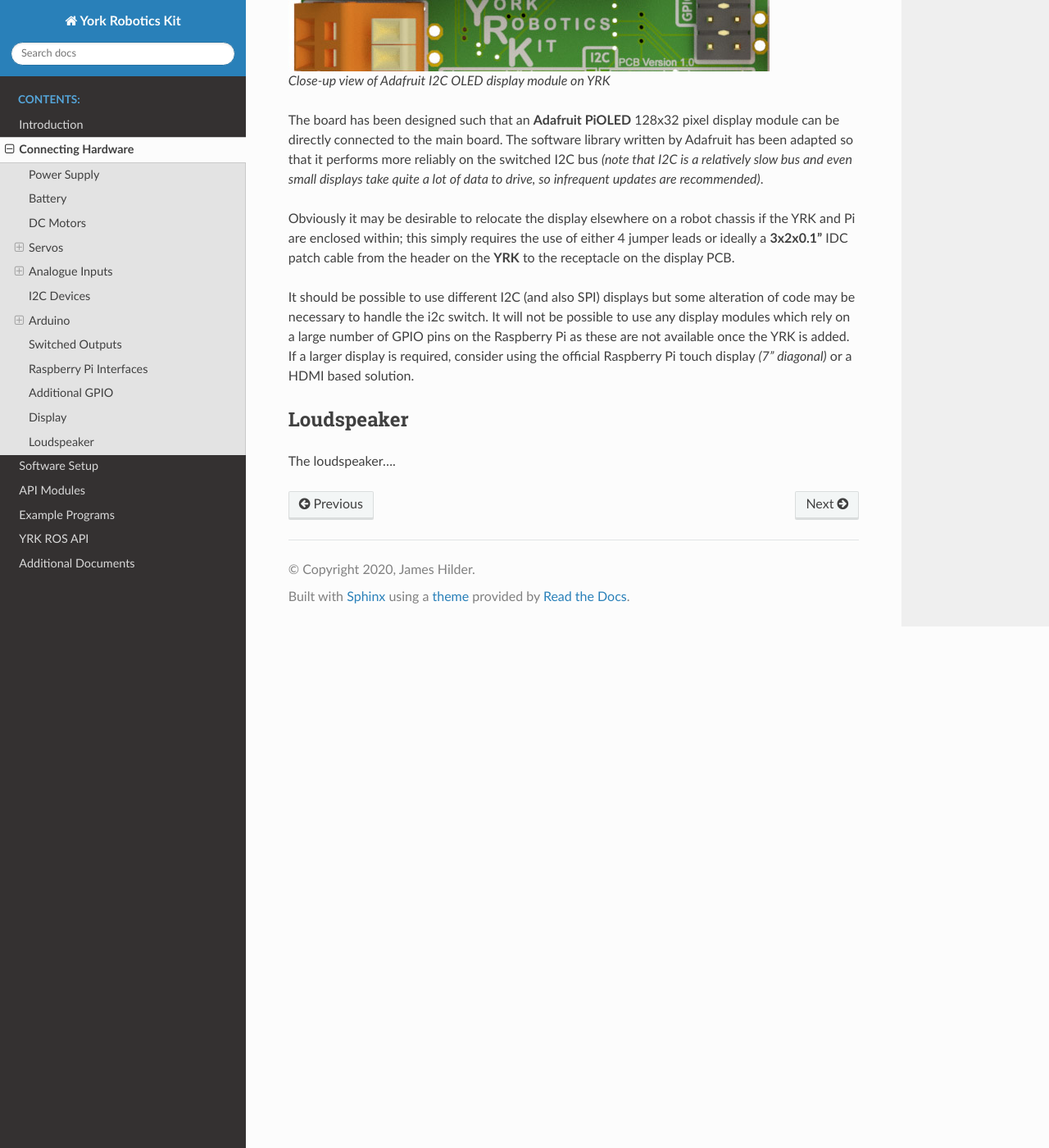
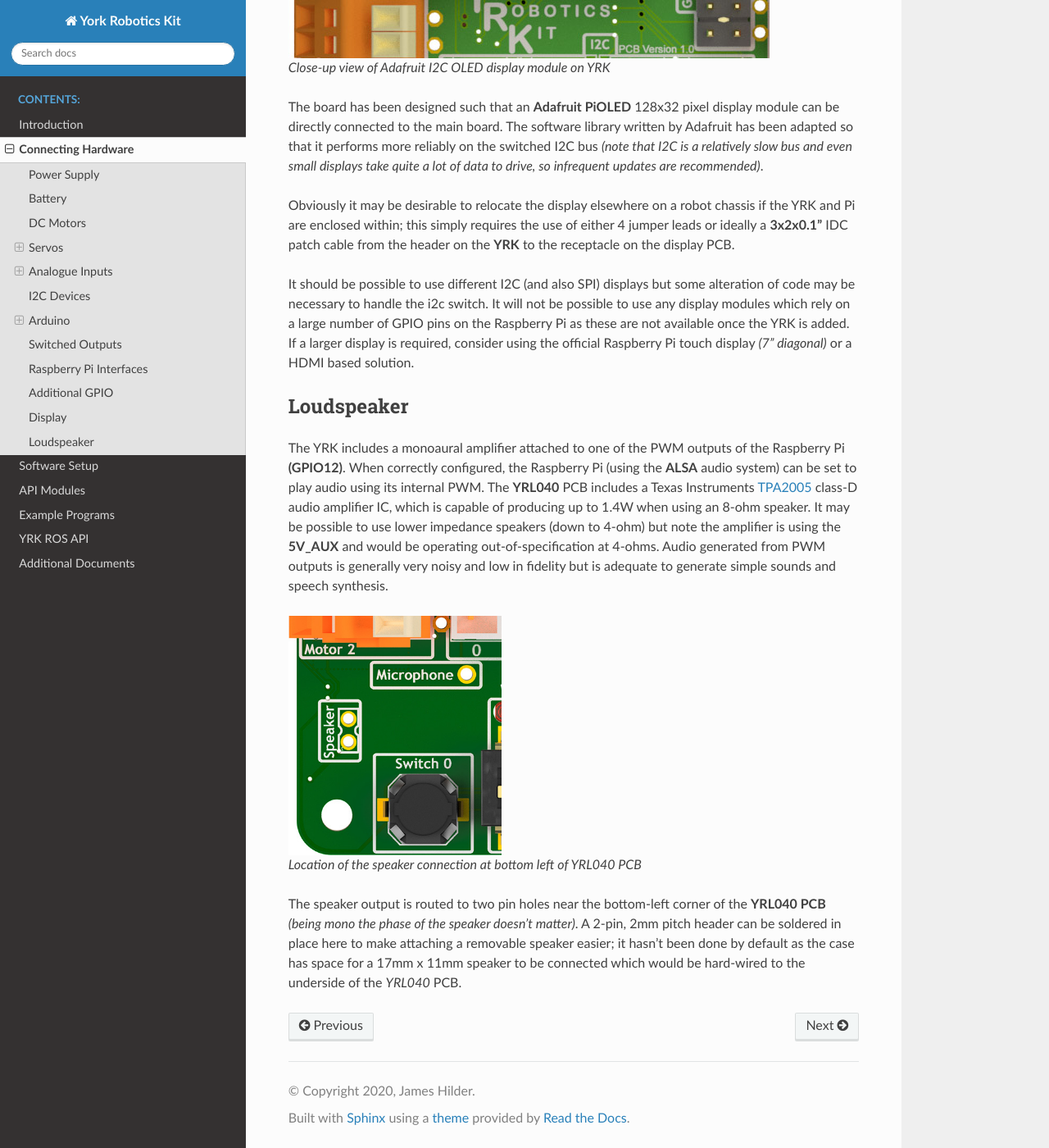
Before and after one commit to yorkrobotlab/yrk, a Sphinx documentation site: the page built from docs/hardware.rst, in a window 1280 px wide and 1400 px high, scrolled down 10340 px. Shown: the whole window at 82% size. Built offline with Sphinx 7.4.7 and the Read the Docs theme 2.0.0, drawn with Linux system fonts in a browser that asks for light colours.

Commit message:
Updated documentation

```diff
--- a/docs/documents.rst
+++ b/docs/documents.rst
@@ -52,6 +52,7 @@
 LED Driver IC     TCA6507             `<https://www.ti.com/lit/ds/symlink/tca6507.pdf>`_
 Motor Driver IC   DRV8830             `<https://www.ti.com/lit/ds/symlink/drv8830.pdf>`_
 PWM (Servo) IC    PCA9685             `<https://www.nxp.com/docs/en/data-sheet/PCA9685.pdf>`_
+Audio Amp IC      TPA2005             `<http://www.ti.com/lit/ds/symlink/tpa2005d1.pdf>`_
 Distance Sensor   GP2Y0A21            `<https://global.sharp/products/device/lineup/data/pdf/datasheet/gp2y0a21yk_e.pdf>`_
 Distance Sensor   GP2Y0A41            `<https://global.sharp/products/device/lineup/data/pdf/datasheet/gp2y0a41sk_e.pdf>`_
 ================  ==================  ====================================================================================
--- a/docs/hardware.rst
+++ b/docs/hardware.rst
@@ -12,7 +12,7 @@
 
 .. figure:: /images/pinout.jpg
     :width: 600px
-    :height: 772px
+    :height: 756px
     :alt: Pin-out and wiring diagram for York Robotics Kit
 
     Pin-out and wiring diagram for York Robotics Kit
@@ -364,4 +364,20 @@
 Loudspeaker
 -----------
 
-The loudspeaker....
+The YRK includes a monoaural amplifier attached to one of the PWM outputs of the Raspberry Pi **(GPIO12)**.  When correctly configured, the
+Raspberry Pi (using the **ALSA** audio system) can be set to play audio using its internal PWM.  The **YRL040** PCB includes a Texas Instruments
+`TPA2005 <http://www.ti.com/lit/ds/symlink/tpa2005d1.pdf>`_ class-D audio amplifier IC, which is capable of producing up to 1.4W when using an 8-ohm
+speaker.  It may be possible to use lower impedance speakers (down to 4-ohm) but note the amplifier is using the **5V_AUX** and would be operating
+out-of-specification at 4-ohms.  Audio generated from PWM outputs is generally very noisy and low in fidelity but is adequate to generate simple
+sounds and speech synthesis.
+
+.. figure:: /images/speaker.jpg
+    :width: 260px
+    :height: 292px
+    :alt: Location of speaker connection at bottom left of board
+
+    Location of the speaker connection at bottom left of YRL040 PCB
+
+The speaker output is routed to two pin holes near the bottom-left corner of the **YRL040 PCB** *(being mono the phase of the speaker
+doesn't matter)*.  A 2-pin, 2mm pitch header can be soldered in place here to make attaching a removable speaker easier; it hasn't been done by default as
+the case has space for a 17mm x 11mm speaker to be connected which would be hard-wired to the underside of the *YRL040* PCB.
--- a/docs/software.rst
+++ b/docs/software.rst
@@ -21,7 +21,7 @@
 YRK Raspbian
 ------------
 
-This document is written for **YRK Raspbian Build 16/01/2020**.  This build of Raspbian contains
+This document is written for **YRK Raspbian Build 23/01/2020**.  This build of Raspbian contains
 the following software installations:
 
 * Raspbian Version: Buster *(Raspbian GNU/Linux 10)*.  Output of ``lsb_release -a``
@@ -46,7 +46,7 @@
 Linux system)*, or connect the Pi to a display and configure networking.  Obviously in normal use
 the YRK is intended to be connected to remotely using SSH or VNC etc.
 
-On first boot of a clean install of **YRK Raspbian Build 16/01/2020** it is recommended
+On first boot of a clean install of **YRK Raspbian Build 23/01/2020** it is recommended
 to update the system.  Make sure all DIP switches are in their **OFF** **(down)** position.
 From the ``/home/pi`` folder execute the following script::
 
```
Also changed, not shown: docs/images/pinout.jpg, docs/images/speaker.jpg (added), 1 other file.
